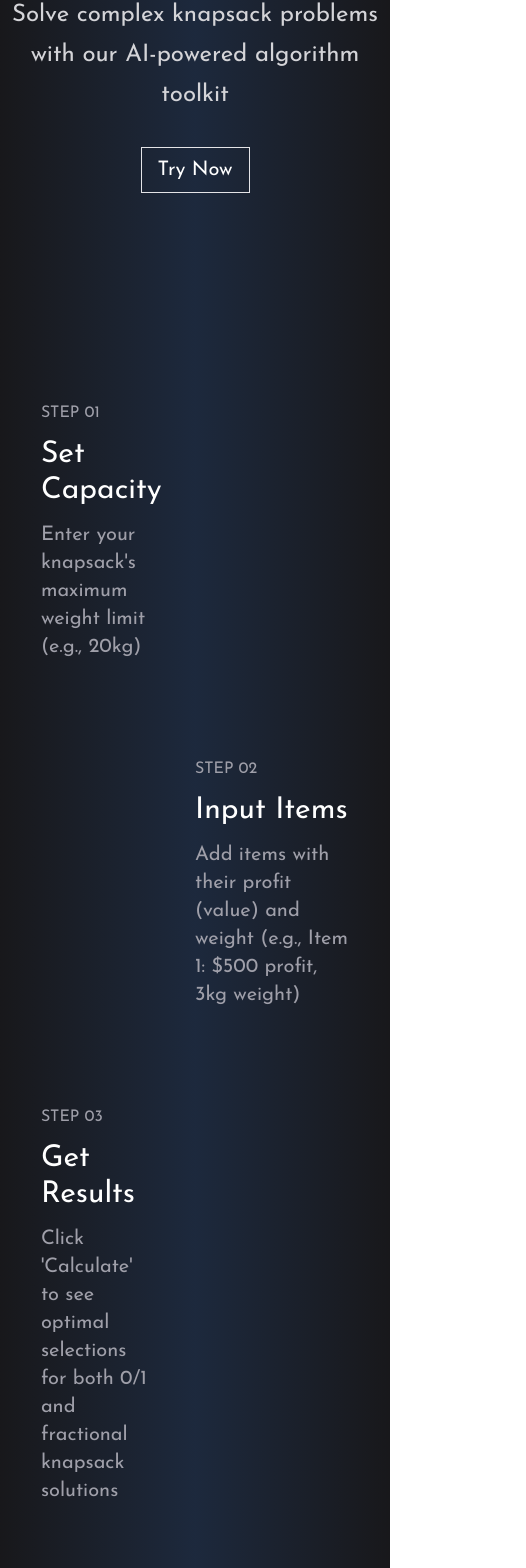
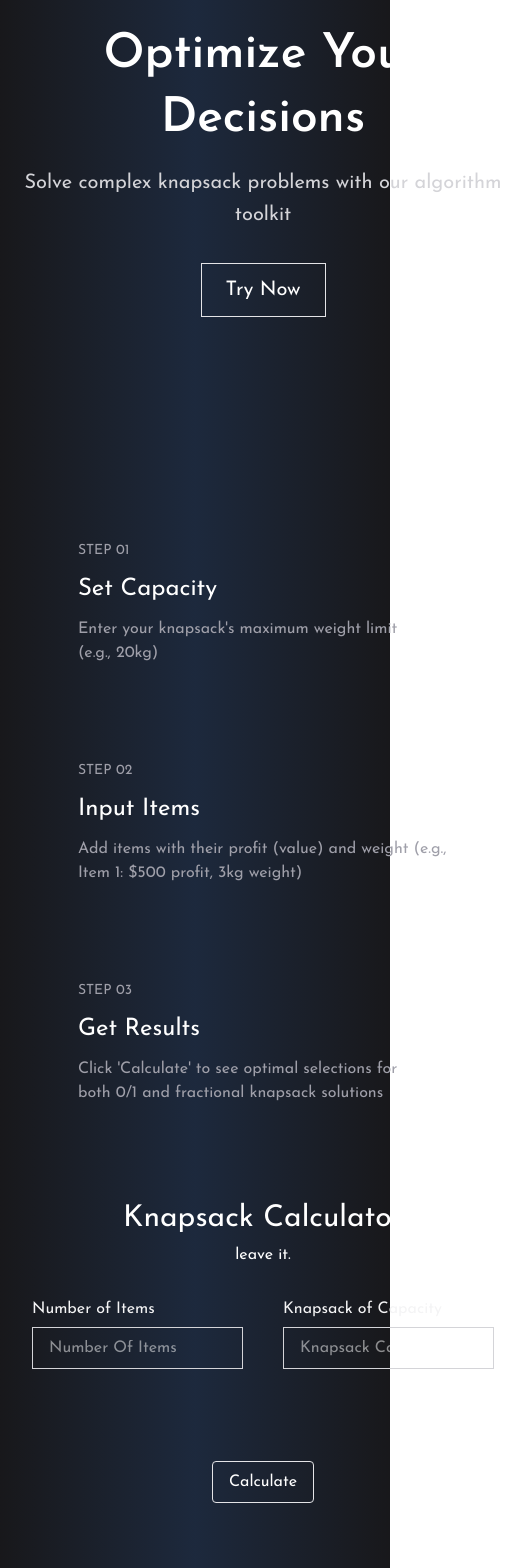
Before and after one commit to stealthscripter/knapsack-visualizer, a React (Vite) app: page / in a window 390 px wide. Shown: the part 289-1857 px from the top of the page, 526 px wide, since content can reach past the window. Built offline with nearby package versions, Linux system fonts and the light colour scheme.

Commit message:
vercel host

```diff
--- a/src/App.tsx
+++ b/src/App.tsx
@@ -1,4 +1,3 @@
-import KnapsackApp from "./KnapsackApp"
 import AppLayout from "./layout/AppLayout"
 
 function App() {
--- a/src/KnapsackApp.tsx
+++ b/src/KnapsackApp.tsx
@@ -169,15 +169,10 @@ const KnapsackApp = () => {
 
       {result && (
         <div className="mt-8">
-          <h2 className="text-xl font-bold mb-4">Results</h2>
+          <h2 className="text-6xl font-bold mb-4">Results</h2>
 
-          <div className="mb-4">
-            <h3 className="text-lg font-semibold">Fractional Knapsack</h3>
-            <p>Max Profit: {result.fractional.maxProfit.toFixed(2)}</p>
-            <p>Solution: {result.fractional.solution.join(", ")}</p>
-          </div>
 
-          <div>
+          <div className="border border-amber-500">
             <h3 className="text-lg font-semibold">0/1 Knapsack</h3>
             <p>Max Profit: {result.zeroOne.maxProfit}</p>
             <p>Solution: {result.zeroOne.solution.join(", ")}</p>
--- a/src/components/Hero.tsx
+++ b/src/components/Hero.tsx
@@ -1,11 +1,13 @@
 function Hero() {
   return (
-    <div className="col-start-2 col-end-7  font-josefin pt-20 text-center">
-      <h1 className="text-5xl font-semibold">Optimize Your Decisions</h1>
-      <p className="text-2xl mb-8 max-w-2xl mx-auto mt-4 text-zinc-300 leading-10">
-        Solve complex knapsack problems with our AI-powered algorithm toolkit
+    <div className="col-start-2 col-end-7 font-josefin md:py-52 py-56 text-center">
+      <h1 className="md:text-6xl text-5xl leading-16 md:leading-none font-semibold">Optimize Your Decisions</h1>
+      <p className="md:text-2xl text-xl leading-8 mb-8 max-w-2xl mx-auto mt-4 text-zinc-300 md:leading-10">
+        Solve complex knapsack problems with our algorithm toolkit
       </p>
-    <button className="border border-zinc-200 px-4 py-2 cursor-pointer text-xl hover:bg-zinc-200 hover:text-slate-800 duration-300">Try Now</button>
+      <button className="border border-zinc-200 px-6 py-3 cursor-pointer text-xl hover:bg-zinc-200 hover:text-slate-800 duration-300">
+        Try Now
+      </button>
     </div>
   );
 }
--- a/src/components/Knapsack.tsx
+++ b/src/components/Knapsack.tsx
@@ -1,5 +1,4 @@
 import { useState } from "react";
-import KnapsackApp from "../KnapsackApp";
 type Item = {
   profit: number;
   weight: number;
@@ -109,28 +108,46 @@ function Knapsack() {
     return { maxProfit: dp[n][capacity], solution, table: dp };
   };
 
+  function handleReset() {
+    setItems([]);
+    setCapacity(0);
+    setResult(null);
+  }
+
   return (
-    <div className="mt-40 border border-zinc-400 p-4 col-start-2 col-span-5 grid grid-cols-5 my-20 font-josefin">
-      <h1 className="text-center text-4xl col-span-5">Knapsack Calculator</h1>
-      <p className="text-xl leading-9 text-center col-span-5">leave it.</p>
+    <div className="md:mt-40 p-4 col-start-2 col-span-5 grid md:grid-cols-5 my-20 font-josefin">
+      <h1 className="text-center md:text-4xl text-3xl col-span-5">Knapsack Calculator</h1>
+      <p className="md:text-xl text-base leading-9 text-center col-span-5">leave it.</p>
 
       <section className="col-start-2 col-span-3">
         <div className="my-2 p-4 flex justify-center space-x-10">
+          <div className="flex flex-col space-y-1.5">
+            <label htmlFor="items" className="text-zinc-100">
+              Number of Items
+            </label>
             <input
               type="number"
               min={1}
+              id="items"
               className="border border-zinc-300 py-2 px-4 capitalize"
               placeholder="number of items"
               onChange={handleRowsChange}
             />
+          </div>
+          <div className="flex flex-col space-y-1.5">
+            <label htmlFor="capacity" className="text-zinc-100">
+              Knapsack of Capacity
+            </label>
             <input
               type="number"
               min={0}
+              id="capacity"
               className="border border-zinc-300 py-2 px-4 capitalize"
               placeholder="knapsack capacity"
               value={capacity === 0 ? "" : capacity}
               onChange={(e) => setCapacity(parseInt(e.target.value))}
             />
+          </div>
         </div>
       </section>
 
@@ -176,11 +193,11 @@ function Knapsack() {
         )}
       </section>
 
-      <section className="col-start-1 col-end-6 grid grid-cols-5  border mt-10">
+      <section className="col-start-1 col-end-6 grid grid-cols-5 mt-10 space-x-10">
         {result && (
           <>
             {/* 0-1 knapsack */}
-            <div className="col-start-1 col-end-3 text-center">
+            <div className="col-start-1 col-end-4 text-center border border-amber-900">
               <h4 className="font-semibold text-2xl my-1">Knapsack 0/1</h4>
               <p className="my-2 text-base">Resultant Table</p>
               <table className="table-auto w-full">
@@ -196,28 +213,61 @@ function Knapsack() {
                   ))}
                 </tbody>
               </table>
+
+              <div className="text-center mt-5">
+                <p className="my-2 text-base">Resultant Profit</p>
+                <h4 className="text-4xl">{result.zeroOne.maxProfit}</h4>
+              </div>
+
+              <div className="text-center mt-5">
+                <p className="my-2 text-base">Resultant Solution</p>
+                <h4 className="text-4xl">
+                  {result.zeroOne.solution.join(", ")}
+                </h4>
+              </div>
             </div>
 
             {/* fractional knapsack */}
 
+            <div className="border border-amber-900 col-span-2">
               <div className="text-center">
-              <h3 className="text-lg font-semibold">Fractional Knapsack</h3>
-              <p>Max Profit: {result.fractional.maxProfit.toFixed(2)}</p>
-              <p>Solution: {result.fractional.solution.join(", ")}</p>
+                <h4 className="font-semibold text-2xl my-1">
+                  Fractional Knapsack
+                </h4>
+              </div>
 
-              <h3 className="text-lg font-semibold">0/1 Knapsack</h3>
+              <div className="text-center mt-5">
+                <p className="my-2 text-base">Resultant Profit</p>
+                <h4 className="text-4xl">
+                  {result.fractional.maxProfit.toFixed(2)}
+                </h4>
+              </div>
 
+              <div className="text-center mt-5">
+                <p className="my-2 text-base">Resultant Solution</p>
+                <h4 className="text-4xl">
+                  {result.fractional.solution.join(", ")}
+                </h4>
+              </div>
             </div>
           </>
         )}
       </section>
-      <div className="col-start-3 col-end-4 flex justify-center mt-5">
+      <div className="col-start-3 col-end-4 flex justify-center mt-2 space-x-10">
         <button
           onClick={handleCalculate}
           className="border border-zinc-200 hover:bg-white hover:text-slate-900 duration-300 cursor-pointer px-4 py-2 rounded my-5"
         >
           Calculate
         </button>
+        {result && (
+          <button
+            onClick={handleReset}
+            className="border border-zinc-200 hover:bg-white hover:text-slate-900 duration-300 cursor-pointer px-4 py-2 rounded my-5"
+          >
+            Reset
+          </button>
+        )}
       </div>
     </div>
   );
--- a/src/components/NavBar.tsx
+++ b/src/components/NavBar.tsx
@@ -2,8 +2,8 @@ function NavBar() {
   return (
     <div className='col-start-2 col-end-7 font-josefin py-8 px-4 text-zinc-200'>
         <ul>
-            <li className='text-xl font-bold'>
-                123DONE
+            <li className='md:text-xl font-bold'>
+                NatSquad
             </li>
         </ul>
     </div>
--- a/src/components/Steps.tsx
+++ b/src/components/Steps.tsx
@@ -1,42 +1,51 @@
 const steps = [
   {
     title: "Set Capacity",
-    description: "Enter your knapsack's maximum weight limit (e.g., 20kg)"
+    description: "Enter your knapsack's maximum weight limit (e.g., 20kg)",
   },
   {
     title: "Input Items",
-    description: "Add items with their profit (value) and weight (e.g., Item 1: $500 profit, 3kg weight)"
+    description:
+      "Add items with their profit (value) and weight (e.g., Item 1: $500 profit, 3kg weight)",
   },
   {
     title: "Get Results",
-    description: "Click 'Calculate' to see optimal selections for both 0/1 and fractional knapsack solutions"
-  }
+    description:
+      "Click 'Calculate' to see optimal selections for both 0/1 and fractional knapsack solutions",
+  },
 ];
 
 function Steps() {
   return (
-    <div className="col-start-3 col-span-3 mt-52 flex flex-col space-y-24">
+    <div className="col-start-3 col-span-3 md:mt-52 md:flex flex-col space-y-24">
       {/* step 1 */}
 
       {steps.map((step, index) => (
-        <div className="font-josefin grid grid-cols-2 space-x-10">
+        <div className="font-josefin md:grid grid-cols-2 space-x-10 md:px-0">
           {index % 2 === 0 ? (
             <>
               <div className="flex flex-col text-zinc-400">
-                <h1 className="uppercase">Step 0{index + 1}</h1>
-                <h4 className="text-3xl text-white my-3">{step.title}</h4>
-                <p className="text-xl">{step.description}</p>
+                <h1 className="uppercase text-sm md:text-base">
+                  Step 0{index + 1}
+                </h1>
+                <h4 className="md:text-3xl text-2xl text-white my-3">
+                  {step.title}
+                </h4>
+                <p className="md:text-xl">{step.description}</p>
               </div>
-              <div className="">
-              </div>
+              <div className=""></div>
             </>
           ) : (
             <>
               <div className=""></div>
               <div className="flex flex-col text-zinc-400">
-                <h1 className="uppercase">Step 0{index + 1}</h1>
-                <h4 className="text-3xl text-white my-3">{step.title}</h4>
-                <p className="text-xl">{step.description}</p>
+                <h1 className="uppercase text-sm md:text-base">
+                  Step 0{index + 1}
+                </h1>
+                <h4 className="md:text-3xl text-2xl text-white my-3">
+                  {step.title}
+                </h4>
+                <p className="md:text-xl">{step.description}</p>
               </div>
             </>
           )}
```
Lines whose indentation alone changed are shown as unchanged.
